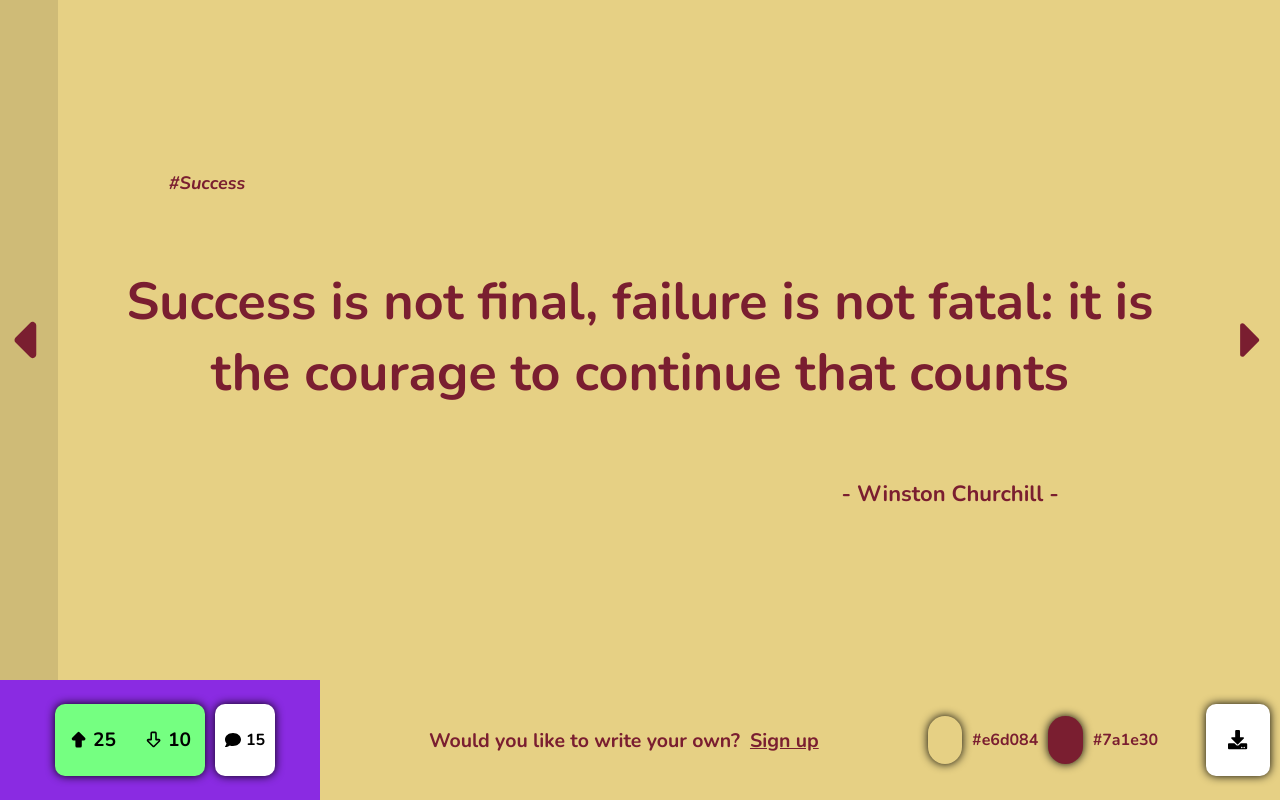
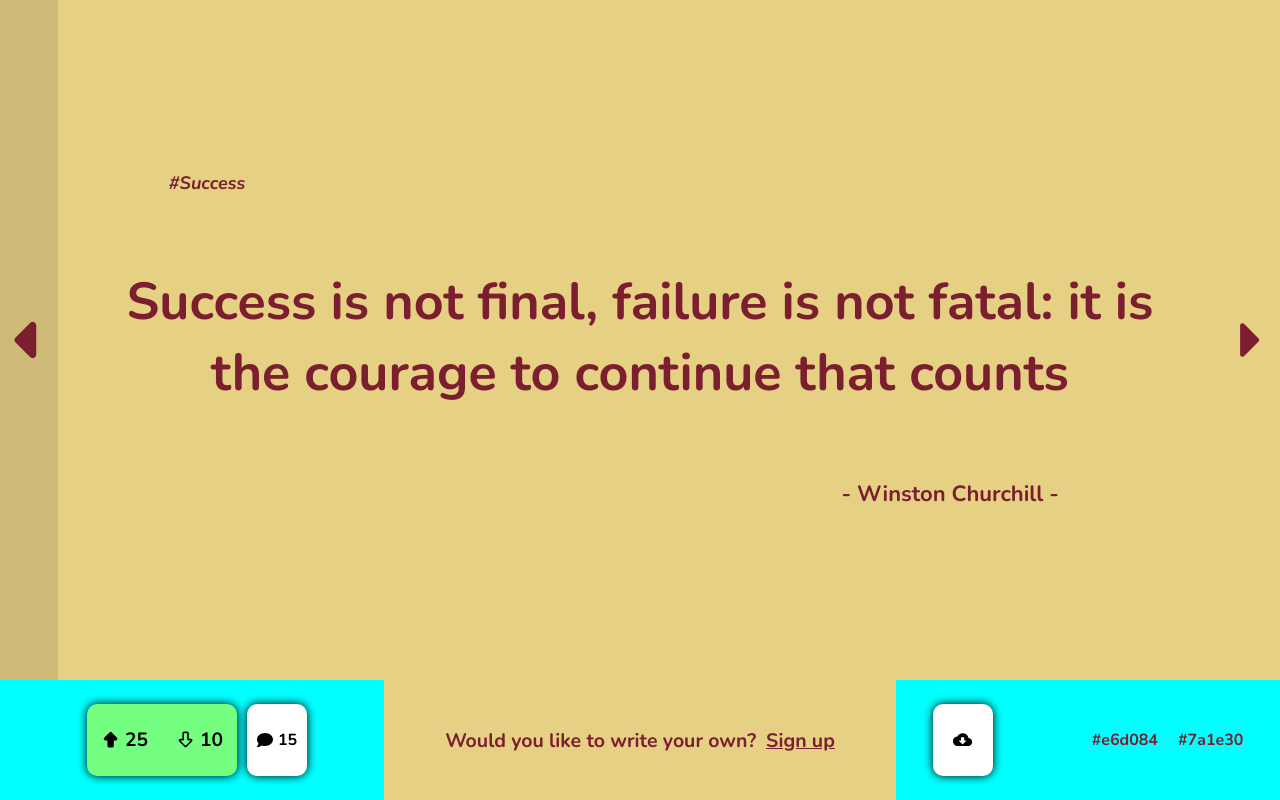
Before and after one commit to MirominaS/quote-web, a React (Vite) app: page / in a window 1280 px wide. Built offline with nearby package versions, Linux system fonts and the light colour scheme.

Commit message:
Download image functionalities have beed added

```diff
--- a/src/components/downloadImage/DownloadImage.css
+++ b/src/components/downloadImage/DownloadImage.css
@@ -0,0 +1,16 @@
+ .download-image-container{
+    width: 60px;
+    height: 60%;
+    font-size: larger;
+    display: flex;
+    justify-content: center;
+    align-items: center;
+    background-color: white;
+    box-shadow: 0 0 10px rgb(0, 0, 0);
+    border-radius: 10px;
+    color: rgb(0, 0, 0);
+    cursor: pointer;
+ }
+ .download-image-container:hover{
+    background-color: rgba(73, 73, 73, 0.164);;
+ }
--- a/src/components/downloadImage/DownloadImage.jsx
+++ b/src/components/downloadImage/DownloadImage.jsx
@@ -1,9 +1,24 @@
 import React from 'react'
 import './DownloadImage.css'
+import { MdCloudDownload } from "react-icons/md";
+import html2canvas from 'html2canvas';
 
-const DownloadImage = () => {
+const DownloadImage = ({printRef}) => {
+
+    const handleDownloadImage = async () => {
+    const canvas = await html2canvas(printRef.current,{allowTaint:true});
+    const dataURL = canvas.toDataURL("image/png");
+    const link = document.createElement('a');
+    link.href = dataURL;
+    link.download = "image.png";
+    link.click();
+    };
+
+
   return (
-    <div>DownloadImage</div>
+    <div className='download-image-container' onClick={handleDownloadImage}>
+        <MdCloudDownload />
+    </div>
   )
 }
 
--- a/src/pages/home/Home.css
+++ b/src/pages/home/Home.css
@@ -37,14 +37,14 @@
         justify-content: space-between;
         align-items: center;
 
-        .home-footer-vote-comment{
-            width: 25%;
+        .home-footer-vote-comment, .home-footer-download-color{
+            width: 30%;
             height: 100%;
-            background-color: blueviolet;
             display: flex;
             justify-content: center;
             gap: 10px;
             align-items: center;
+            background-color: aqua;
         }
 
         .home-footer-signup{
@@ -65,17 +65,6 @@
                 text-shadow: 2px px 10px rgb(122,30,48);
                 font-size: x-large;
             }
-        }
-
-        .home-footer-download{
-            width: 5%;
-            height: 60%;
-            display: flex;
-            justify-content: center;
-            align-items: center;
-            font-size: larger;
-            border-radius: 10px;
-            margin-right: 10px;
         }
 
         .home-footer-vote, .home-footer-comment, .home-footer-download,.home-footer-color-background,.home-footer-color-text{
--- a/src/pages/home/Home.jsx
+++ b/src/pages/home/Home.jsx
@@ -6,9 +6,10 @@ import { ChromePicker } from 'react-color';
 import { FaCaretLeft } from "react-icons/fa6";
 import { FaCaretRight } from "react-icons/fa";
 import './Home.css'
-import html2canvas from 'html2canvas';
+
 import Vote from '../../components/vote/Vote';
 import CommentQuote from '../../components/commentQuote/CommentQuote';
+import DownloadImage from '../../components/downloadImage/DownloadImage';
 
 const Home = () => {
   const [displayBgColorPicker, setDisplayBgColorPicker] = useState(false);
@@ -60,15 +61,6 @@ const Home = () => {
       setActiveIndex(activeIndex === quoteDetails.length - 1 ? 0 : activeIndex + 1)
     }
 
-    const handleDownloadImage = async () => {
-       const canvas = await html2canvas(printRef.current,{allowTaint:true});
-       const dataURL = canvas.toDataURL("image/png");
-
-       const link = document.createElement('a');
-       link.href = dataURL;
-       link.download = "image.png";
-       link.click();
-    };
 
    const styles = {
     popover: {
@@ -121,10 +113,7 @@ const Home = () => {
                   />
               )
             )}
-          {/* <div className='home-footer-comment icon' >
-            <FaComment />
-            {"250"}
-          </div> */}
+
            {quoteDetails
             .map((quoteDetail,index) => (
               index === activeIndex &&
@@ -140,7 +129,12 @@ const Home = () => {
           <h2 className='home-footer-signup-request'>Would you like to write your own?</h2>
           <h2 className='home-footer-signup-btn'>Sign up</h2>
         </div>
-        <div className='home-footer-color'>
+        <div className='home-footer-download-color'>
+           {/* <div className='home-footer-download icon' onClick={handleDownloadImage}><FaDownload /></div> */}
+           <DownloadImage printRef={printRef}/>
+           <div className='home-footer-color'>
+        </div>
+
           <div className='home-footer-color-background' style={{background:`${bgcolor}`}} onClick={handleBgColorClick}>
             {displayBgColorPicker ?
               <div style={styles.popover}>
@@ -158,7 +152,7 @@ const Home = () => {
 
           </div>{mainColor}
         </div>
-        <div className='home-footer-download icon' onClick={handleDownloadImage}><FaDownload /></div>
+
       </div>
 
     </div>
```
